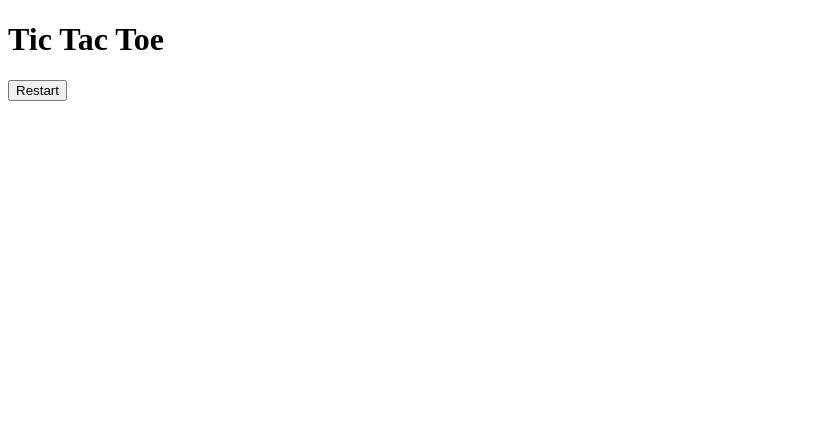
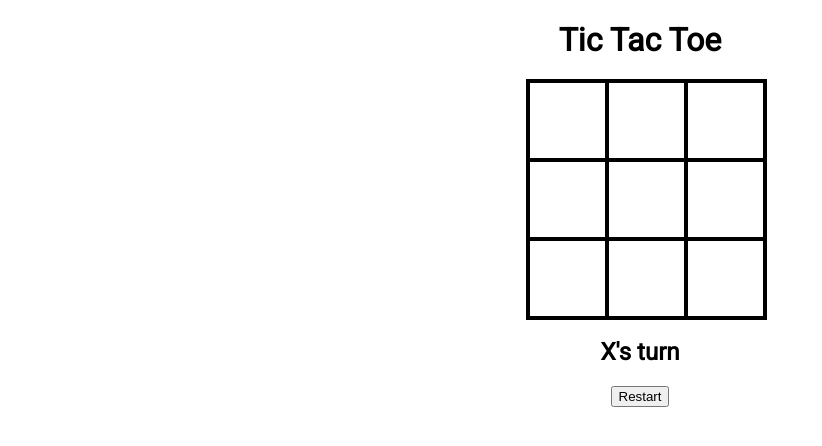
Before and after one commit to KipletingEdwin/Tic-Tac-Toe-in-JavaScript, a plain HTML site: page index.html in a window 1280 px wide. Shown: the whole page, without its empty margins (0-822 px from the left). Drawn offline with Linux system fonts and the light colour scheme.

Commit message:
finalize on initializeGame method

```diff
--- a/index.html
+++ b/index.html
@@ -5,12 +5,14 @@
     <meta name="viewport" content="width=device-width, initial-scale=1.0">
     <title>Document</title>
     <link rel="stylesheet" href="style.css">
+    <link href="https://fonts.googleapis.com/css2?family=Roboto&display=swap" rel="stylesheet">
+
 </head>
 <body>
 
     <div id="gameContainer">
         <h1>Tic Tac Toe</h1>
-        <div id="cellConatiner">
+        <div id="cellContainer">
             <div cellIndex="0" class="cell"> </div>
             <div cellIndex="1" class="cell"> </div>
             <div cellIndex="2" class="cell"> </div>
--- a/index.js
+++ b/index.js
@@ -0,0 +1,40 @@
+const cells = document.querySelectorAll(".cell");
+const statusText = document.querySelector("#statusText");
+const restartBtn = document.querySelector("#restartBtn");
+const winConditions = [
+    [0, 1, 2],
+    [3, 4, 5],
+    [6, 7, 8],
+    [0, 3, 6],
+    [1, 4, 7],
+    [2, 5, 8],
+    [0, 4, 8],
+    [2, 4, 6]
+];
+let options = ["","", "", "", "", "","","","",];
+let currentPlayer = "X";
+let running = false;
+
+initializeGame();
+
+function initializeGame(){
+    cells.forEach(cell=> cell.addEventListener("click", cellClicked));
+    restartBtn.addEventListener("click", restartGame);
+    statusText.textContent = `${currentPlayer}'s turn`;
+
+}
+function cellClicked(){
+
+}
+function updateCell(cell,index){
+
+}
+function changePlayer(){
+
+}
+function checkWinner(){
+
+}
+function restartGame(){
+
+}
--- a/style.css
+++ b/style.css
@@ -0,0 +1,21 @@
+.cell{
+    width: 75px;
+    height: 75px;
+    border: 2px solid;
+    box-shadow: 0 0 0 2px;
+    line-height: 75px;
+    font-size: 50px;
+    cursor: pointer;
+}
+#gameContainer{
+    font-family: 'Roboto',sans-serif;
+    text-align: center;
+
+}
+
+#cellContainer{
+    display: grid;
+    grid-template-columns: repeat(3,auto);
+    width: 225px;
+    margin: auto;
+}
```
